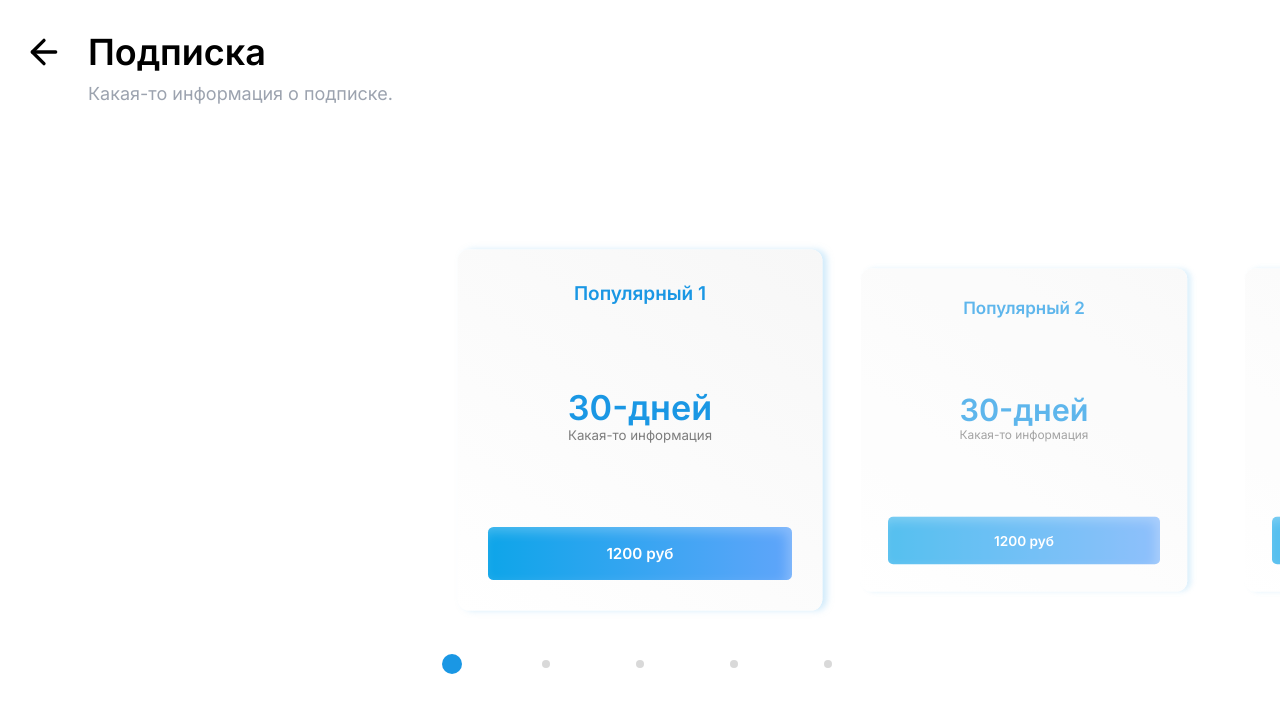
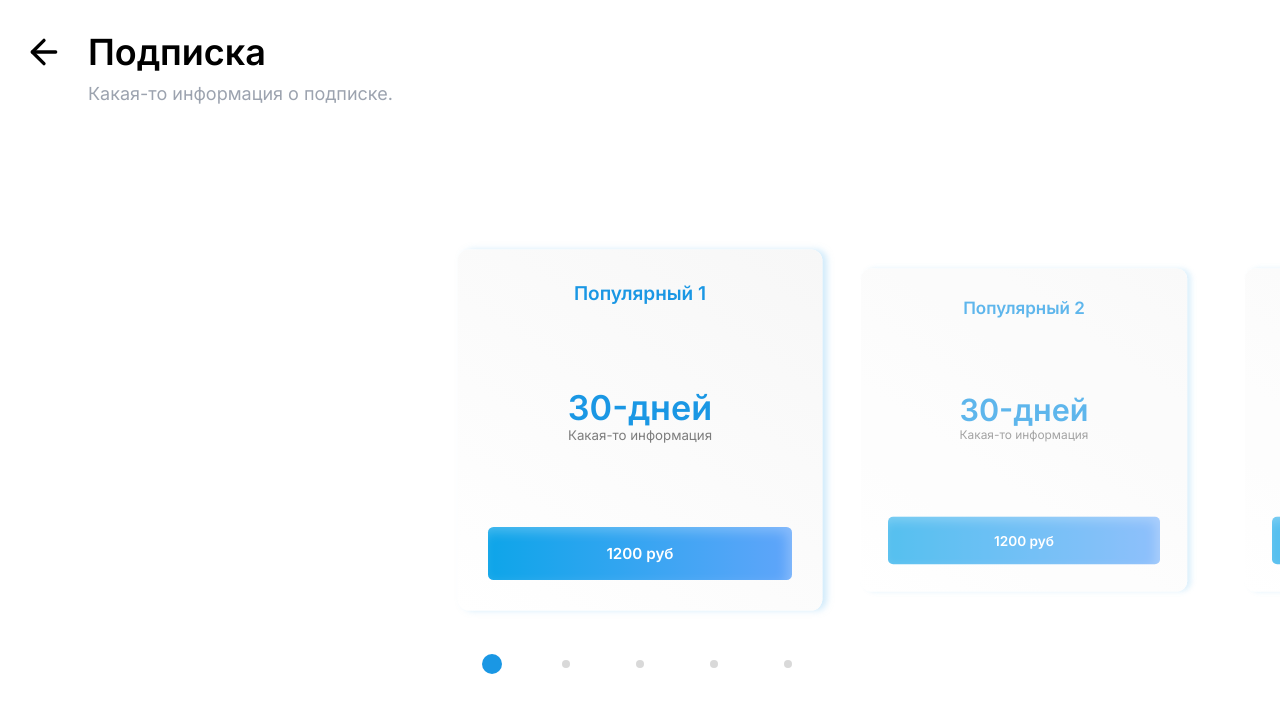
Before and after one commit to VladislavYarikov/sami-paywall, a SvelteKit app: page / in a window 1280 px wide. Shown: the top 712 px of the page. Built offline with nearby package versions, Linux system fonts and the light colour scheme.

Commit message:
points changes positioning

```diff
--- a/src/routes/+page.svelte
+++ b/src/routes/+page.svelte
@@ -106,7 +106,7 @@
         </div>
       {/each}
     </div>
-    <div class="w-[65vw] max-w-96 flex flex-row justify-between">
+    <div class="w-[65vw] max-w-96 px-10 flex flex-row justify-between">
         {#each Array(5) as _, index}
           <div class="scroll-dot h-2 w-2 bg-slate-200 transition-all duration-300 rounded-full"></div>
         {/each}
```
